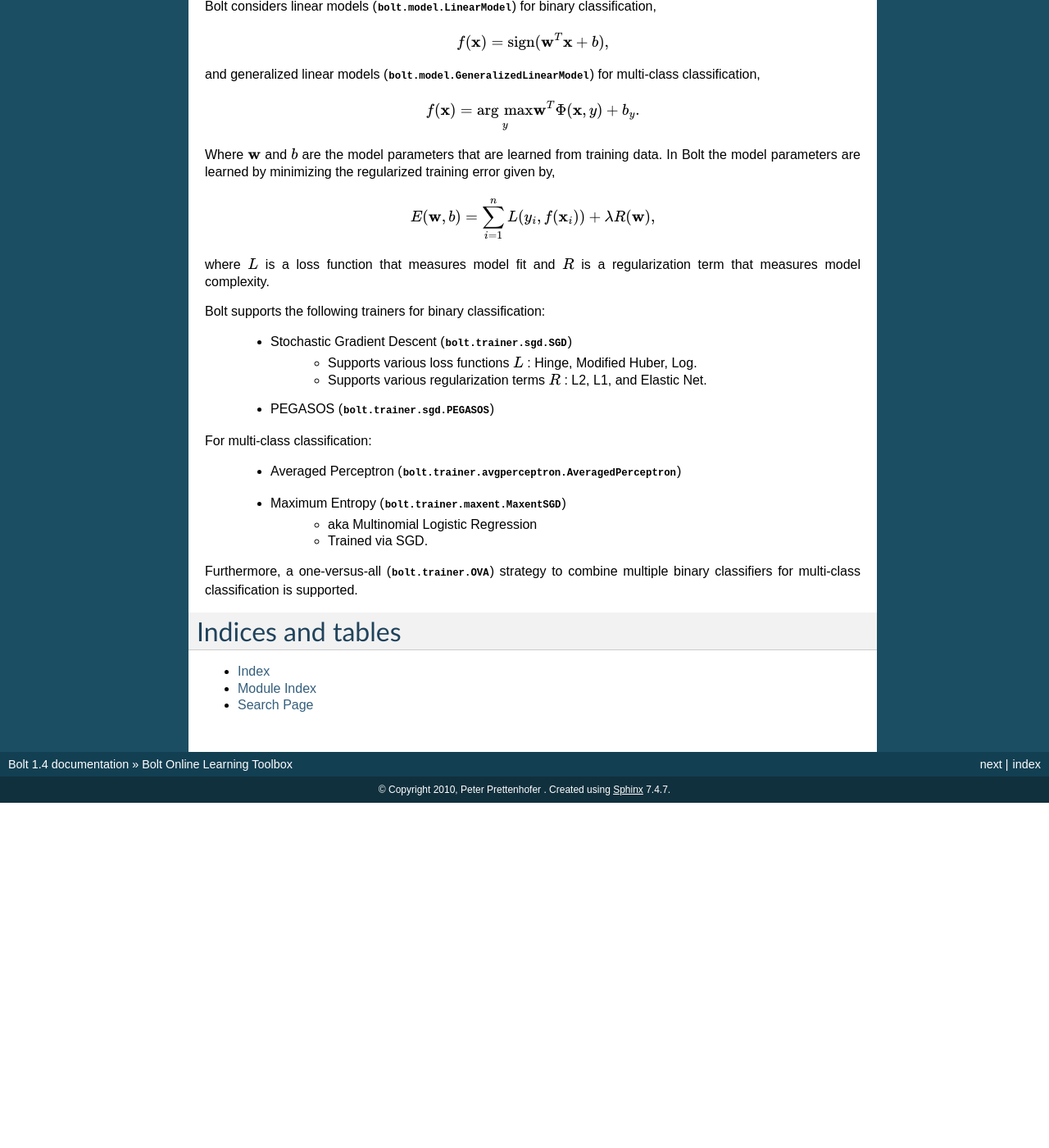
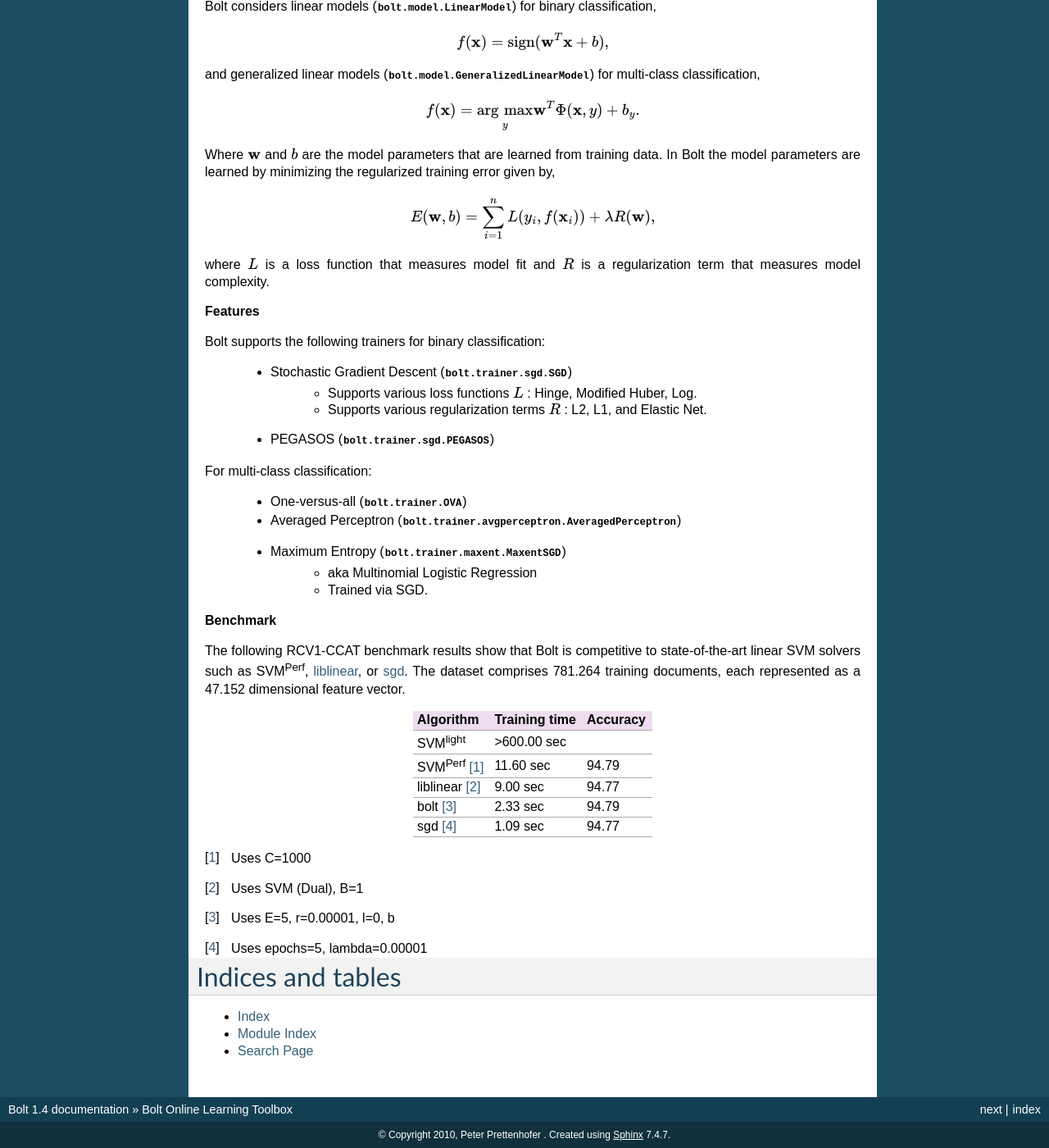
Before and after one commit to pprett/bolt, a Sphinx documentation site: the page built from doc/index.rst, in a window 1280 px wide and 1400 px high, scrolled down 444 px. Shown: the whole window at 82% size. Built offline with Sphinx 7.4.7, drawn with Linux system fonts in a browser that asks for light colours; formulas are drawn with MathJax 3; the version number is read from the project's files by our own code; before the commit the page ends 1423 px from its top, so only the background shows below that.

Commit message:
documentation refactored. index.rst: benchmark results added.

```diff
--- a/README.rst
+++ b/README.rst
@@ -19,7 +19,7 @@ Bolt features:
 
    * Python bindings, feature vectors encoded as Numpy arrays.
 
-Furthermore, Bolt provides preliminary support for generalized linear models for multi-class classification. Currently, it supports the following multi-class learning algorithms:
+Furthermore, Bolt provides support for generalized linear models for multi-class classification. Currently, it supports the following multi-class learning algorithms:
 
    * One-versus-All strategy for binary classifiers.
 
@@ -38,7 +38,7 @@ To install Bolt you need:
 
    * Python 2.5 or 2.6
    * C-compiler (tested with gcc 4.3.3)
-   * Numpy (tested with 1.2.1)
+   * Numpy (>= 1.1)
 
 If you want to modify *.pyx files you also need cython (>=0.11.2).
 
--- a/doc/index.rst
+++ b/doc/index.rst
@@ -50,6 +50,8 @@ In Bolt the model parameters are learned by minimizing the regularized training
 
 where :math:`L` is a loss function that measures model fit and :math:`R` is a regularization term that measures model complexity.
 
+**Features**
+
 Bolt supports the following trainers for binary classification:
 
    * Stochastic Gradient Descent (:class:`bolt.trainer.sgd.SGD`)
@@ -60,12 +62,35 @@ Bolt supports the following trainers for binary classification:
 
 For multi-class classification:
 
+   * One-versus-all (:class:`bolt.trainer.OVA`)
    * Averaged Perceptron (:class:`bolt.trainer.avgperceptron.AveragedPerceptron`)
    * Maximum Entropy (:class:`bolt.trainer.maxent.MaxentSGD`)
         * aka Multinomial Logistic Regression
         * Trained via SGD.
 
-Furthermore, a one-versus-all (:class:`bolt.trainer.OVA`) strategy to combine multiple binary classifiers for multi-class classification is supported.
+**Benchmark**
+
+The following RCV1-CCAT benchmark results show that Bolt is competitive to state-of-the-art linear SVM solvers such as SVM\ :sup:`Perf`, `liblinear <http://www.csie.ntu.edu.tw/~cjlin/liblinear/>`_, or `sgd <http://leon.bottou.org/projects/sgd/>`_. The dataset comprises 781.264 training documents, each represented as a 47.152 dimensional feature vector.
+
+========================  ====================  ========
+Algorithm                 Training time         Accuracy
+========================  ====================  ========
+SVM\ :sup:`light`         >600.00 sec
+------------------------  --------------------  --------
+SVM\ :sup:`Perf` [#f1]_   11.60 sec             94.79
+------------------------  --------------------  --------
+liblinear [#f2]_          9.00 sec              94.77
+------------------------  --------------------  --------
+bolt [#f3]_               2.33 sec              94.79
+------------------------  --------------------  --------
+sgd [#f4]_                1.09 sec              94.77
+========================  ====================  ========
+
+.. [#f1] Uses C=1000
+.. [#f2] Uses SVM (Dual), B=1
+.. [#f3] Uses E=5, r=0.00001, l=0, b
+.. [#f4] Uses epochs=5, lambda=0.00001
+
 
 Indices and tables
 ==================
--- a/doc/install.rst
+++ b/doc/install.rst
@@ -13,7 +13,7 @@ Requirements
 
 Bolt depends on the following python packages:
 
-  * numpy (tested with version 1.1 - 1.3)
+  * numpy (tested with version 1.1 - 1.5)
 
 To check your installed version use::
 
```
Also changed, not shown: other parts of doc/install.rst (+2 -2 lines).
